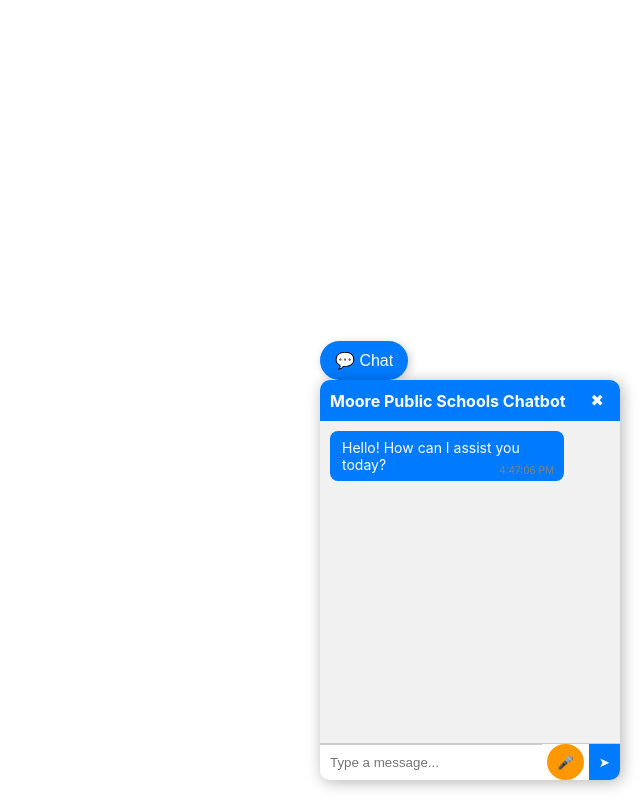
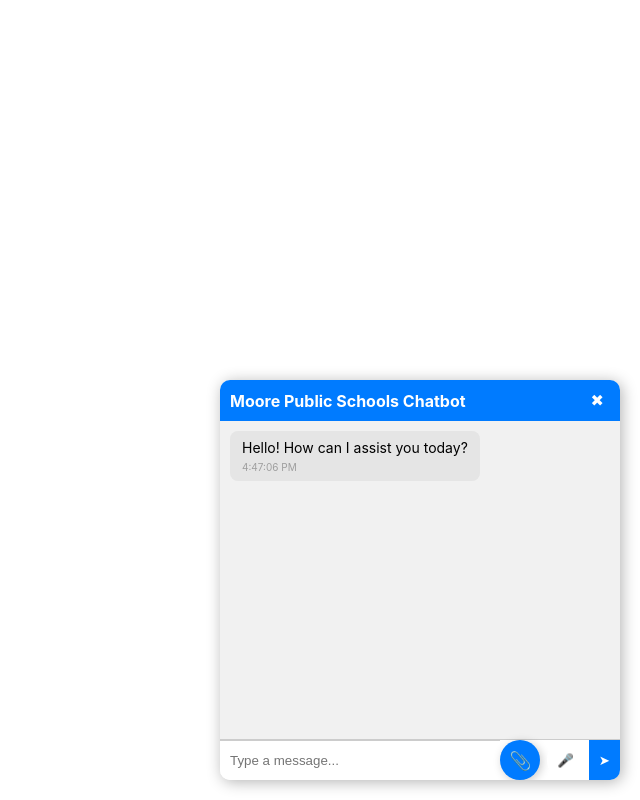
Before and after one commit to J8C2/Chatterbot, a React (Create React App) app in the folder frontend/: page / in a window 1280 px wide. Both pictures are taken after a click on the button "💬 Chat". Shown: the whole page, without its empty margins (640-1280 px from the left). Built offline with nearby package versions, Linux system fonts and the light colour scheme.

Commit message:
Added in file insertion and made the apperance smoother

```diff
--- a/frontend/src/Chatbot.css
+++ b/frontend/src/Chatbot.css
@@ -5,25 +5,24 @@
   right: 20px;
 }
 
-/* Toggle Button */
-.chatbot-toggle {
-  background-color: #007bff;
-  color: white;
-  border: none;
-  padding: 10px 15px;
-  border-radius: 50px;
-  cursor: pointer;
-  font-size: 16px;
-  box-shadow: 2px 2px 10px rgba(0, 0, 0, 0.2);
-}
 
-.chatbot-toggle:hover {
-  background-color: #0056b3;
+
+/* Floating Animation */
+@keyframes float {
+  0% {
+    transform: translateY(0);
+  }
+  50% {
+    transform: translateY(-5px); /* Move up slightly */
+  }
+  100% {
+    transform: translateY(0); /* Return to original position */
+  }
 }
 
 /* Chat Window */
 .chat-window {
-  width: 300px;
+  width: 400px;
   height: 400px;
   background: white;
   border-radius: 10px;
@@ -33,15 +32,42 @@
   overflow: hidden;
 
   opacity: 0; /* Initially hidden */
-  transform: scale(0.8); /* Initially scaled down */
-  transition: opacity 0.4s ease-in-out, transform 0.4s ease-in-out; /* Fade and scale */
+  transform: scale(0.8) translateY(20px); /* Start smaller and slightly below */
+  transition: opacity 0.4s ease, transform 0.4s ease; /* Smooth transition */
 }
 
 .chat-window.open {
   opacity: 1; /* Fully visible */
-  transform: scale(1); /* Fully scaled */
+  transform: scale(1) translateY(0); /* Full size and in position */
 }
 
+/* Toggle Button */
+.chatbot-toggle {
+  background-color: #007bff;
+  width:100px;
+  height: 100px;
+  color: white;
+  border: none;
+  padding: 10px 15px;
+  border-radius: 50px;
+  cursor: pointer;
+  font-size: 16px;
+  box-shadow: 2px 2px 10px rgba(0, 0, 0, 0.2);
+  animation: float 2s infinite ease-in-out; /* Add floating animation */
+  transition: transform 0.3s ease, opacity 0.3s ease; /* Smooth transition for toggle */
+}
+
+.chatbot-toggle:active {
+  transform: scale(0.95); /* Slightly shrink on click */
+}
+
+/* Hide the toggle button when the chat window is open */
+.chatbot-container.open .chatbot-toggle {
+  opacity: 0; /* Fade out */
+  pointer-events: none; /* Disable interaction */
+  transform: scale(0.8); /* Shrink slightly */
+  transition: transform 0.3s ease, opacity 0.3s ease; /* Smooth transition */
+}
 
 /* Typing Indicator */
 .typing-indicator {
@@ -76,6 +102,8 @@
   padding: 10px;
   overflow-y: auto;
   background: #f1f1f1;
+  display: flex;
+  flex-direction: column;
 }
 
 /* Message Bubbles */
@@ -93,25 +121,39 @@
 }
 
 /* Bot Messages */
-.bot {
-  background: #007bff;
-  color: white;
+.message-bubble.bot {
+  background: #e5e5e5;
+  color: black;
   align-self: flex-start;
+  text-align: left;
+  margin-right: auto;
 }
 
-.user {
-  background: #4caf50;
+/* User Messages */
+.message-bubble.user {
+  background: #0078ff;
   color: white;
   align-self: flex-end;
+  text-align: right;
+  margin-left: auto;
+  max-width: 75%;
+  padding: 8px 12px;
+  margin-bottom: 10px;
+  border-radius: 8px;
+  font-size: 14px;
+  position: relative;
+  word-wrap: break-word; /* Ensures long words wrap to the next line */
+  word-break: break-word; /* Breaks long words if necessary */
+  overflow-wrap: break-word; /* Adds compatibility for older browsers */
 }
 
 /* Timestamp */
 .timestamp {
   font-size: 10px;
   color: gray;
-  position: absolute;
-  bottom: 5px;
-  right: 10px;
+  display: block;
+  margin-top: 5px;
+  opacity: 0.7;
 }
 
 /* Chat Input */
@@ -125,7 +167,7 @@
 
 /* Mic Button */
 .mic-btn {
-  background-color: #ff9800;
+  background-color: #ffffff;
   color: white;
   border: none;
   padding: 10px;
@@ -136,17 +178,6 @@
 
 .mic-btn:hover {
   background-color: #e68900;
-}
-
-/* User Messages */
-.user-message {
-  background: #4caf50;
-  color: white;
-  padding: 8px 12px;
-  border-radius: 8px;
-  max-width: 80%;
-  margin-bottom: 10px;
-  align-self: flex-end;
 }
 
 /* Chat Input Container */
@@ -166,3 +197,25 @@
 .send-btn:hover {
   background-color: #0056b3;
 }
+
+/* File Upload Button */
+.file-upload-btn {
+  background-color: #007bff;
+  color: white;
+  border: none;
+  padding: 10px;
+  border-radius: 50%;
+  cursor: pointer;
+  font-size: 18px;
+  margin-right: 2px;
+  display: inline-flex;
+  align-items: center;
+  justify-content: center;
+  width: 20px;
+  height: 20px;
+  box-shadow: 2px 2px 10px rgba(0, 0, 0, 0.2);
+}
+
+.file-upload-btn:hover {
+  background-color: #0056b3;
+}
--- a/frontend/src/Chatbot.jsx
+++ b/frontend/src/Chatbot.jsx
@@ -32,6 +32,7 @@
     recognition.start();
   };
 
+
   // Function to handle sending a message
   const sendMessage = () => {
     if (!input.trim()) return;
@@ -55,9 +56,32 @@
       setIsTyping(false);
     }, 1200);
   };
+  // Function to handle file uploads
+  const handleFileUpload = (event) => {
+    const file = event.target.files[0];
+    if (file) {
+      const fileMessage = {
+        sender: "user",
+        text: `Uploaded: ${file.name}`,
+        timestamp: new Date(),
+        fileUrl: URL.createObjectURL(file), // Create a temporary URL for the file
+      };
+      setMessages([...messages, fileMessage]);
+
+      // Simulate bot response to file upload
+      setIsTyping(true);
+      setTimeout(() => {
+        setMessages((prevMessages) => [
+          ...prevMessages,
+          { sender: "bot", text: "Thanks for uploading the file!", timestamp: new Date() },
+        ]);
+        setIsTyping(false);
+      }, 1200);
+    }
+  };
 
   return (
-    <div className="chatbot-container">
+    <div className={`chatbot-container ${isOpen ? "open" : ""}`}>
       <button className="chatbot-toggle" onClick={() => setIsOpen(!isOpen)}> 💬 Chat </button>
 
       {isOpen && (
@@ -81,8 +105,21 @@
               className="chat-input"
               value={input}
               onChange={(e) => setInput(e.target.value)}
+              onKeyDown={(e) => {
+                if (e.key === "Enter") {
+                  sendMessage(); // Trigger sendMessage when Enter is pressed
+                }
+              }}
               placeholder="Type a message..."
             />
+            <input
+              type="file"
+              className="file-input"
+              onChange={handleFileUpload}
+              style={{ display: "none" }}
+              id="file-upload"
+            />
+            <label htmlFor="file-upload" className="file-upload-btn">📎</label>
             <button className="mic-btn" onClick={startListening}>🎤</button>
             <button className="send-btn" onClick={sendMessage}>➤</button>
           </div>
```
